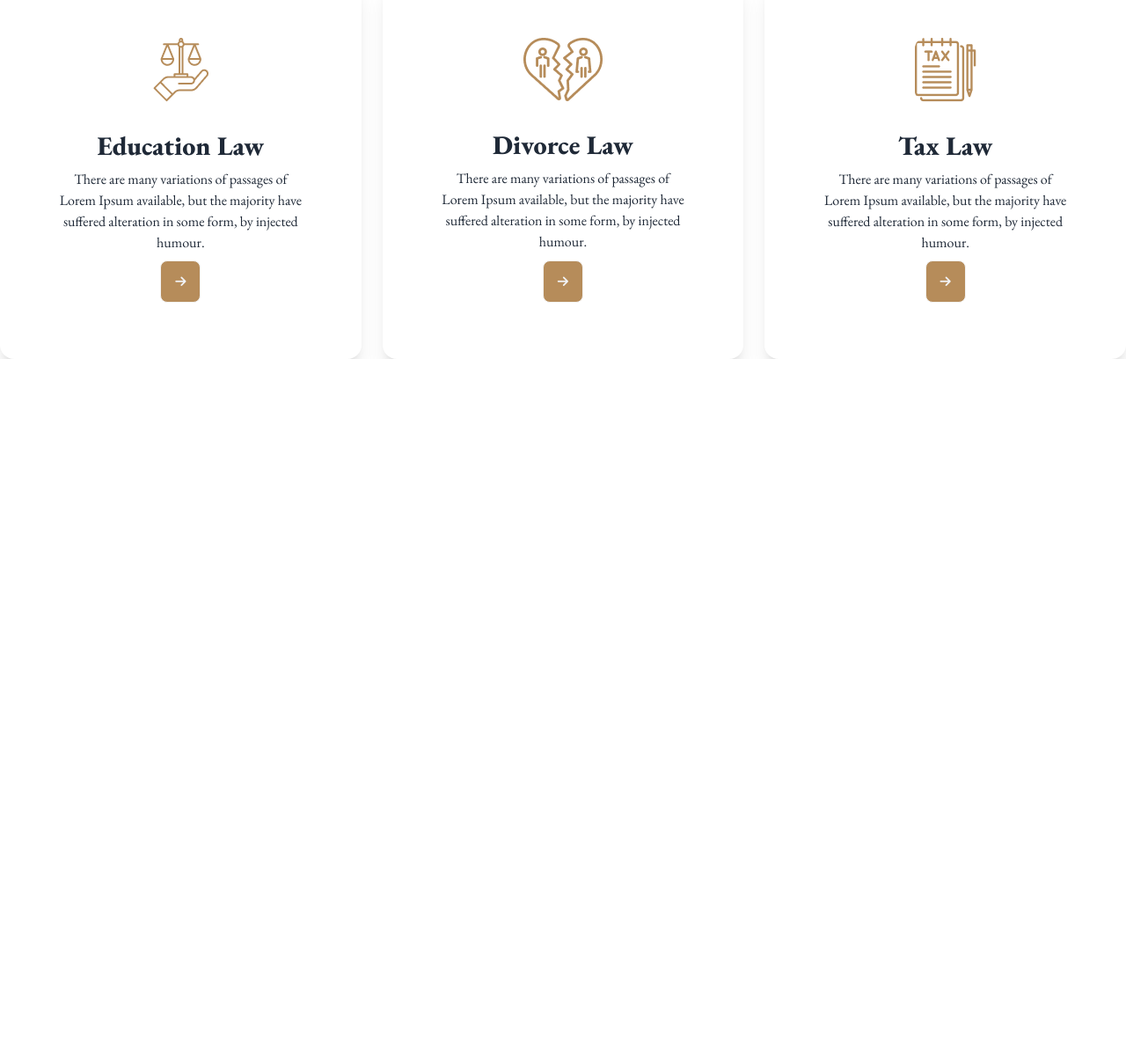
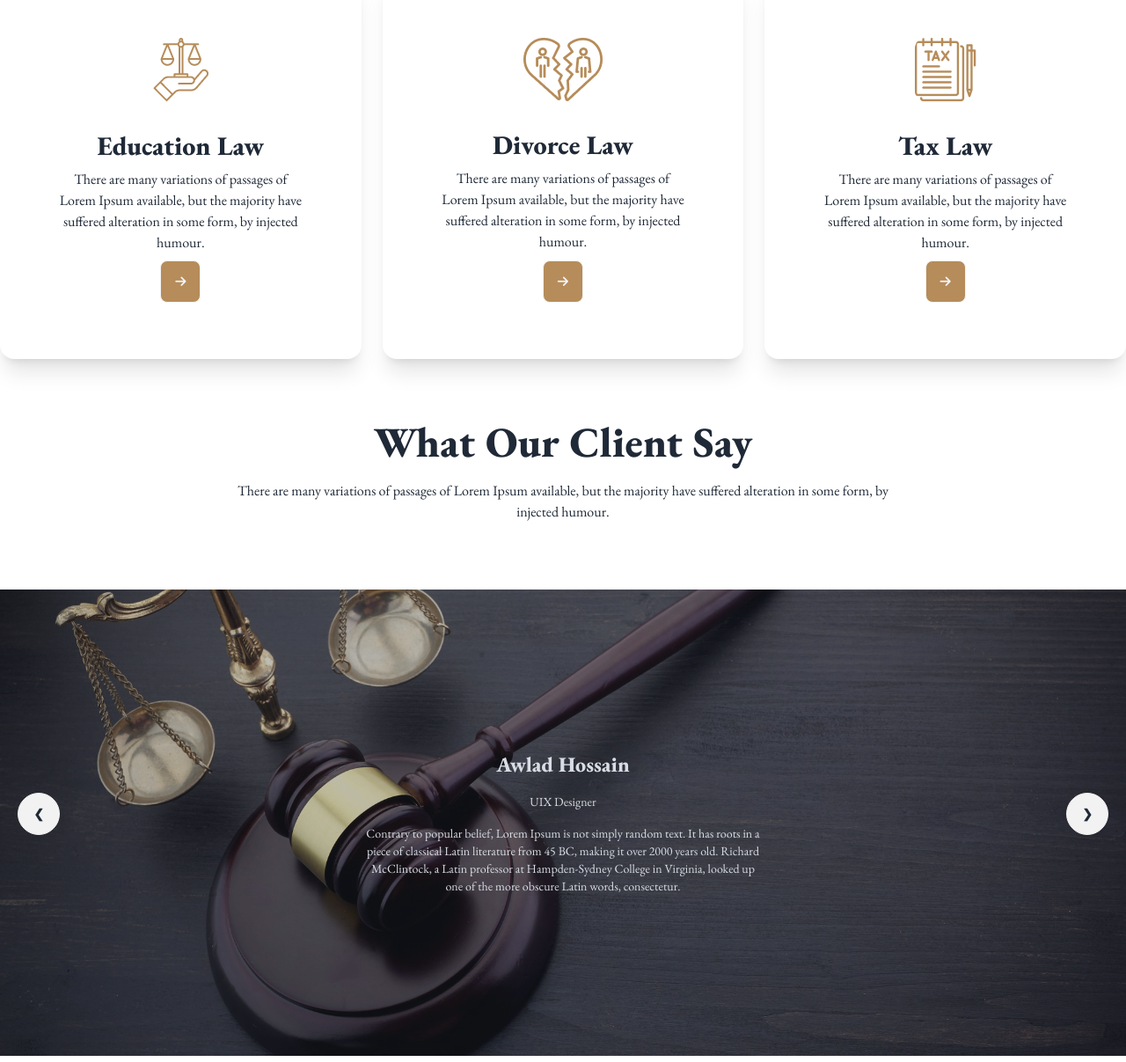
Before and after one commit to Orchizakia00/legal-solutions, a plain HTML site: page index.html in a window 1280 px wide. Shown: the part 1514-2721 px from the top of the page at 88% size. Before the commit the page ends 1922 px from the top, so only its background shows below. Drawn offline with nearby package versions, Linux system fonts and the light colour scheme.

Commit message:
client section completed

```diff
--- a/index.html
+++ b/index.html
@@ -238,6 +238,90 @@
                 </div>
             </div>
         </section>
+
+        <!-- client review section -->
+        <section class="text-center mt-[70px]">
+            <h2 class="text-5xl font-extrabold mb-5">
+                What Our Client Say
+            </h2>
+            <p class="lg: max-w-3xl mx-auto ">
+                There are many variations of passages of Lorem Ipsum available, but the majority have suffered
+                alteration in some form, by injected humour.
+            </p>
+
+            <!-- slider container -->
+            <div class="carousel w-full h-[550px] mt-14">
+                <!-- 1st slider -->
+                <div id="slide1" class="carousel-item relative w-full">
+                    <div class="hero mt-5" style="background-image: url(./images/slider-1.jpg);">
+                        <div class="hero-overlay bg-opacity-30"></div>
+                        <div class="hero-content text-center text-neutral-content">
+                            <div class="max-w-md">
+                                <p class="text-2xl font-extrabold">Awlad Hossain</p>
+                                <p class="text-sm font-medium mt-4">UIX Designer</p>
+                                <p class="text-sm font-medium mt-4">
+                                    Contrary to popular belief, Lorem Ipsum is not simply random text. It has roots in a
+                                    piece of classical Latin literature from 45 BC, making it over 2000 years old.
+                                    Richard McClintock, a Latin professor at Hampden-Sydney College in Virginia, looked
+                                    up one of the more obscure Latin words, consectetur.
+                                </p>
+                            </div>
+                        </div>
+                    </div>
+
+                    <div class="absolute flex justify-between transform -translate-y-1/2 left-5 right-5 top-1/2">
+                        <a href="#slide3" class="btn btn-circle">❮</a>
+                        <a href="#slide2" class="btn btn-circle">❯</a>
+                    </div>
+                </div>
+
+                <!-- 2nd slider -->
+                <div id="slide2" class="carousel-item relative w-full">
+                    <div class="hero mt-5" style="background-image: url(./images/slider-2.jpg);">
+                        <div class="hero-overlay bg-opacity-30"></div>
+                        <div class="hero-content text-center text-neutral-content">
+                            <div class="max-w-md">
+                                <p class="text-2xl font-extrabold">Awlad Hossain</p>
+                                <p class="text-sm font-medium mt-4">UIX Designer</p>
+                                <p class="text-sm font-medium mt-4">
+                                    Contrary to popular belief, Lorem Ipsum is not simply random text. It has roots in a
+                                    piece of classical Latin literature from 45 BC, making it over 2000 years old.
+                                    Richard McClintock, a Latin professor at Hampden-Sydney College in Virginia, looked
+                                    up one of the more obscure Latin words, consectetur.
+                                </p>
+                            </div>
+                        </div>
+                    </div>
+                    <div class="absolute flex justify-between transform -translate-y-1/2 left-5 right-5 top-1/2">
+                        <a href="#slide1" class="btn btn-circle">❮</a>
+                        <a href="#slide3" class="btn btn-circle">❯</a>
+                    </div>
+                </div>
+
+                <!-- 3rd slider -->
+                <div id="slide3" class="carousel-item relative w-full">
+                    <div class="hero mt-5" style="background-image: url(./images/slider-3.jpg);">
+                        <div class="hero-overlay bg-opacity-30"></div>
+                        <div class="hero-content text-center text-neutral-content">
+                            <div class="max-w-md">
+                                <p class="text-2xl font-extrabold">Awlad Hossain</p>
+                                <p class="text-sm font-medium mt-4">UIX Designer</p>
+                                <p class="text-sm font-medium mt-4">
+                                    Contrary to popular belief, Lorem Ipsum is not simply random text. It has roots in a
+                                    piece of classical Latin literature from 45 BC, making it over 2000 years old.
+                                    Richard McClintock, a Latin professor at Hampden-Sydney College in Virginia, looked
+                                    up one of the more obscure Latin words, consectetur.
+                                </p>
+                            </div>
+                        </div>
+                    </div>
+                    <div class="absolute flex justify-between transform -translate-y-1/2 left-5 right-5 top-1/2">
+                        <a href="#slide2" class="btn btn-circle">❮</a>
+                        <a href="#slide1" class="btn btn-circle">❯</a>
+                    </div>
+                </div>
+            </div>
+        </section>
     </main>
 </body>
 
```
